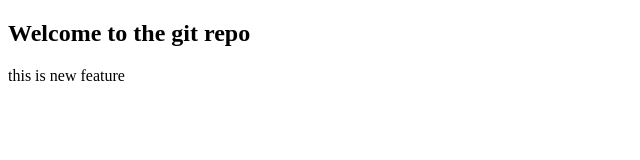
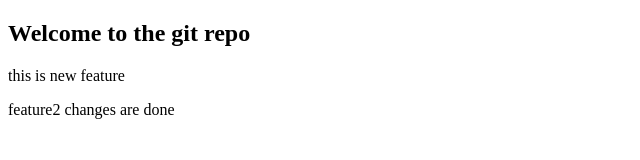
Before and after one commit to PrachiTrivedi08/LocalRepo, a plain HTML site: page index.html in a window 1280 px wide. Shown: the whole page, without its empty margins (0-640 px from the left). Drawn offline with Linux system fonts and the light colour scheme.

Commit message:
feature2 changes

```diff
--- a/index.html
+++ b/index.html
@@ -8,5 +8,6 @@
 <body>
     <h2>Welcome to the git repo</h2>
     <p>this is new feature</p>
+    <p>feature2 changes are done</p>
 </body>
 </html>
```
